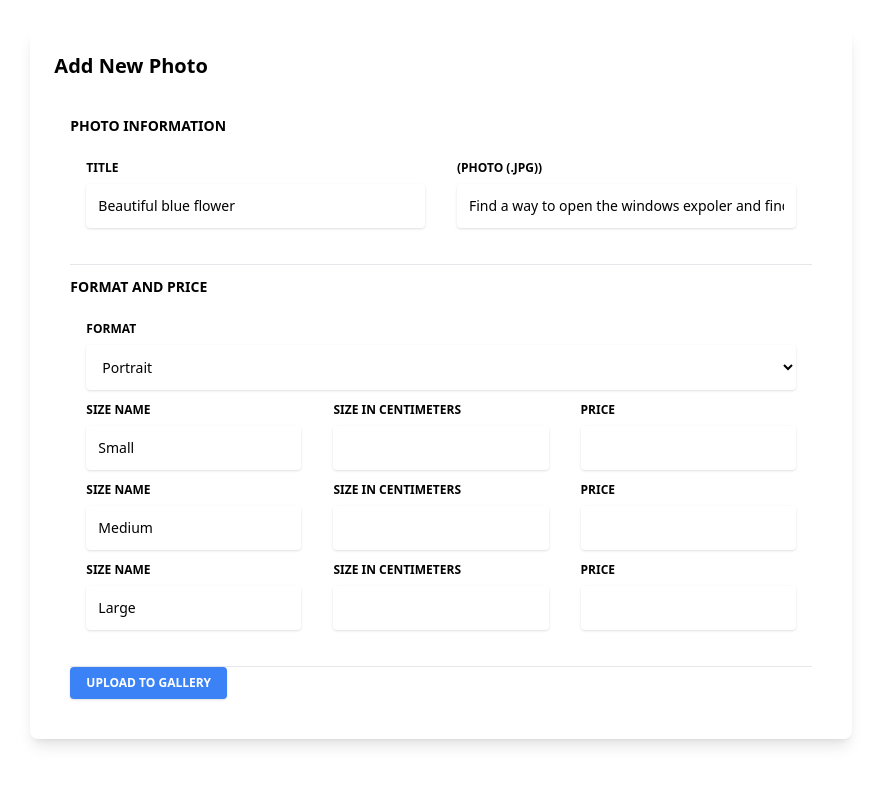
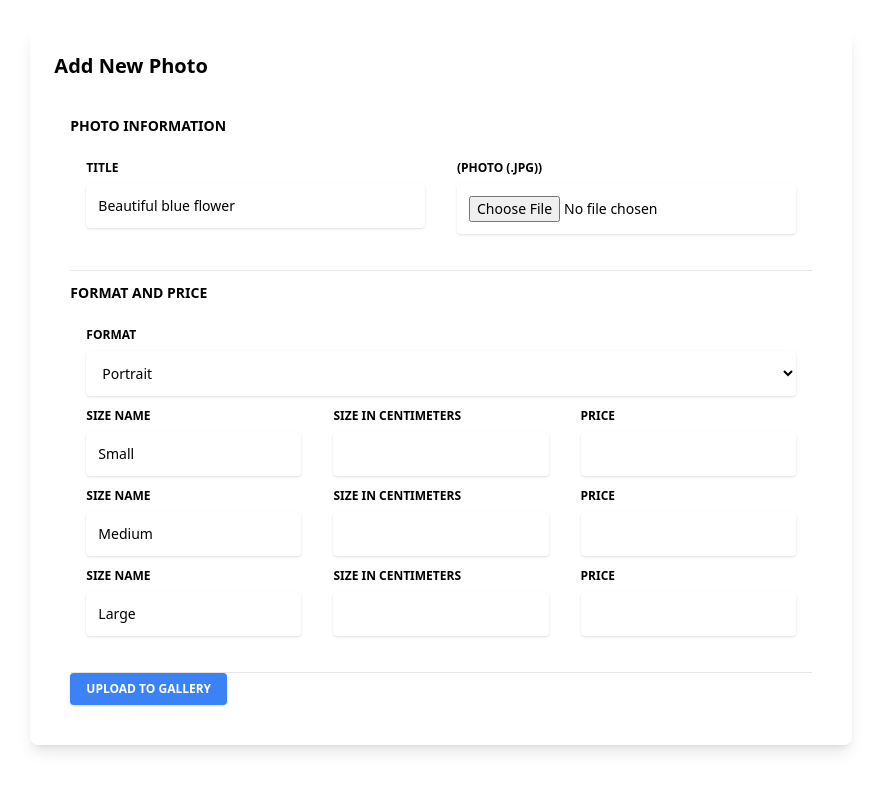
Before and after one commit to freesideMike/ProPh, a React (Vite) app: page /addnew in a window 1280 px wide. Shown: the top 790 px of the page, without its empty margins (199-1080 px from the left). Built offline with nearby package versions, Linux system fonts and the light colour scheme; no server answers; the database is empty.

Commit message:
add file-input for getting photo in AddNewPhoto

```diff
--- a/src/pages/AddNewPhoto.tsx
+++ b/src/pages/AddNewPhoto.tsx
@@ -8,12 +8,18 @@ interface IAddNewPhotoProps {
 
 export const AddNewPhoto: React.FC<IAddNewPhotoProps> = () => {
   const [format, setFormat] = useState("portrait");
+  const [selectedFile, setSelectedFile] = useState<File | null>(null);
 
   const handleFormatChange = (e: React.ChangeEvent<HTMLSelectElement>) => {
-    // selected format hämtas från inputrutan Format längre ner
-
     setFormat(e.target.value);
   };
+
+const handleFileChange = (e: React.ChangeEvent<HTMLInputElement>) => {
+  if (e.target.files && e.target.files.length > 0) {
+    setSelectedFile(e.target.files[0]); // Set the selected file
+  }
+};
+
   let smallMeasurements, mediumMeasurements, largeMeasurements;
   let smallPrice, mediumPrice, largePrice;
 
@@ -88,9 +94,10 @@ export const AddNewPhoto: React.FC<IAddNewPhotoProps> = () => {
                         ({"photo (.jpg)"}) {/* label for what photo to add */}
                       </label>
                       <input
-                        type="link"
+                        type="file"
+                        accept=".jpg"
+                        onChange={handleFileChange}
                         className="border-0 px-3 py-3 placeholder-blueGray-300 text-blueGray-600 bg-white rounded text-sm shadow focus:outline-none focus:ring w-full ease-linear transition-all duration-150"
-                        value="Find a way to open the windows expoler and find a photo on your local drive or in a cloud service"
                       />
                     </div>
                   </article>
@@ -139,22 +146,6 @@ export const AddNewPhoto: React.FC<IAddNewPhotoProps> = () => {
                     price={largePrice}
                   />
 
-                  {/*
-                  <Formats
-                    size="Small"
-                    meauserments={smallMeauserments}
-                    price={smallPrice}
-                  />
-                  <Formats
-                    size="Medium"
-                    meauserments={mediumMeauserments}
-                    price={mediumPrice}
-                  />
-                  <Formats
-                    size="Large"
-                    meauserments={largeMeauserments}
-                    price={largePrice}
-                  /> */}
                 </div>
 
                 <hr className="mt-6 border-b-1 border-blueGray-300" />
```
